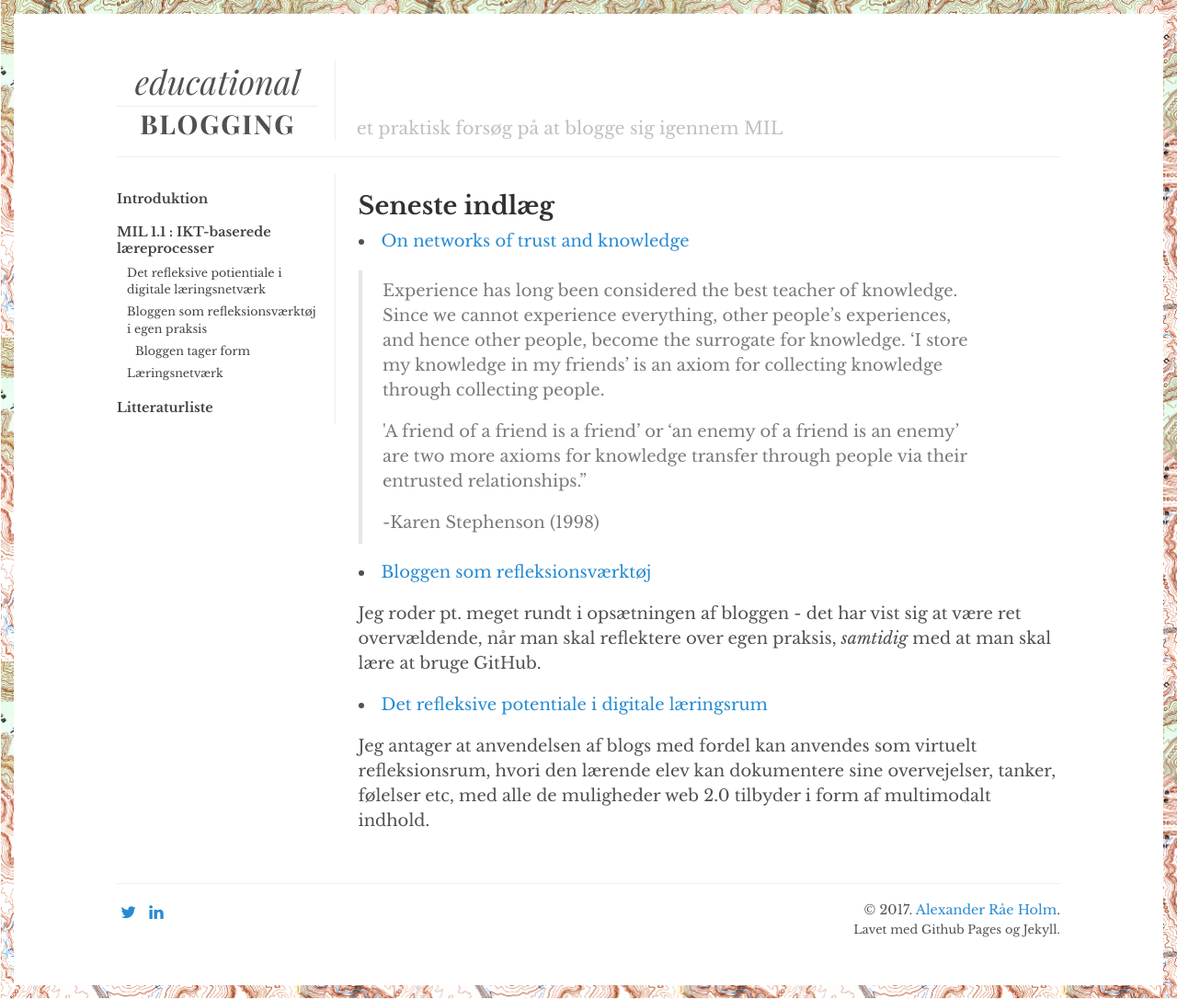
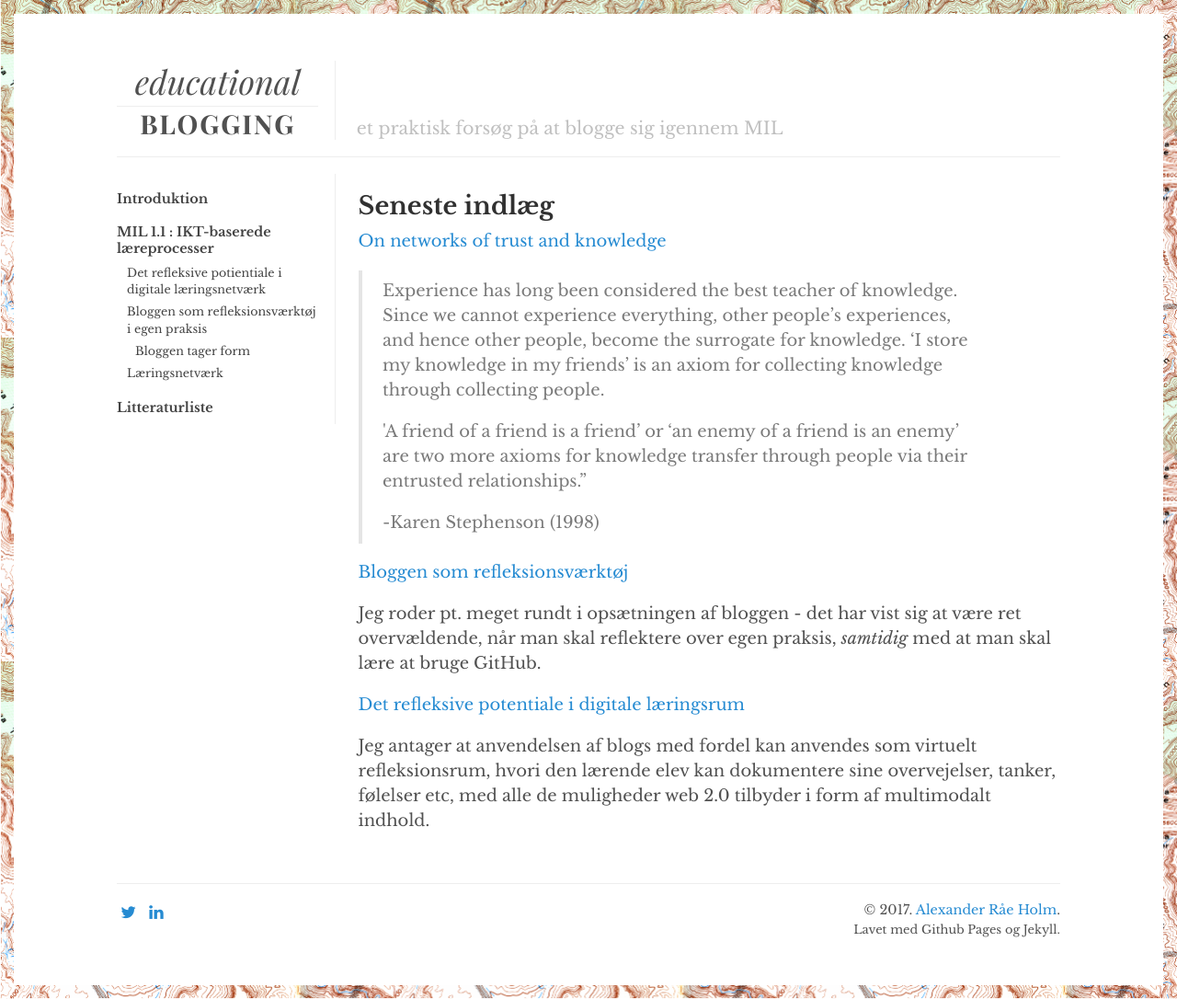
Before and after one commit to alexanderrae/educational-blogging, a Jekyll site: the page built from index.html, in a window 1280 px wide. Shown: the whole page at 92% size. Built offline with Jekyll 4.4.1, drawn with Linux system fonts in a browser that asks for light colours; the list of posts is cut into pages by our own code.

```diff
--- a/index.html
+++ b/index.html
@@ -6,7 +6,7 @@ layout: default
 <article class="intro">
 <div class="blog-index">
  {% for post in site.posts limit:5 %}
-  <li><a href="{{ BASE_PATH }}{{ post.url }}">{{ post.title }}</a></li>
+  <a href="{{ BASE_PATH }}{{ post.url }}">{{ post.title }}</a>
  <p>{{ post.excerpt }}</p>
 {% endfor %}
 </div>
```
